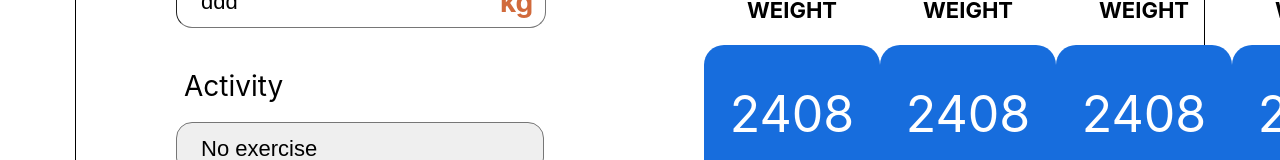
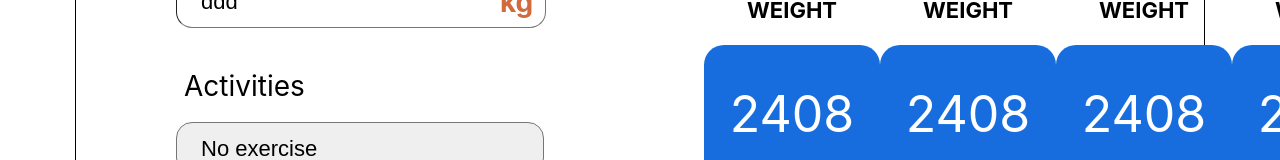
Before and after one commit to salihonder/calcal, a React (Create React App) app: page / in a window 1280 px wide. Shown: the part 720-880 px from the top of the page. Built offline with nearby package versions, Linux system fonts and the light colour scheme.

Commit message:
Make a change

```diff
--- a/src/components/SelectBox.js
+++ b/src/components/SelectBox.js
@@ -1,6 +1,6 @@
 const SelectBox = () => {
     return <>
-        <label className="measureLabel">Activity</label>
+        <label className="measureLabel">Activities</label>
         <select className="measures selectbox">
             <option>No  exercise</option>
             <option>Lightly active</option>
```
